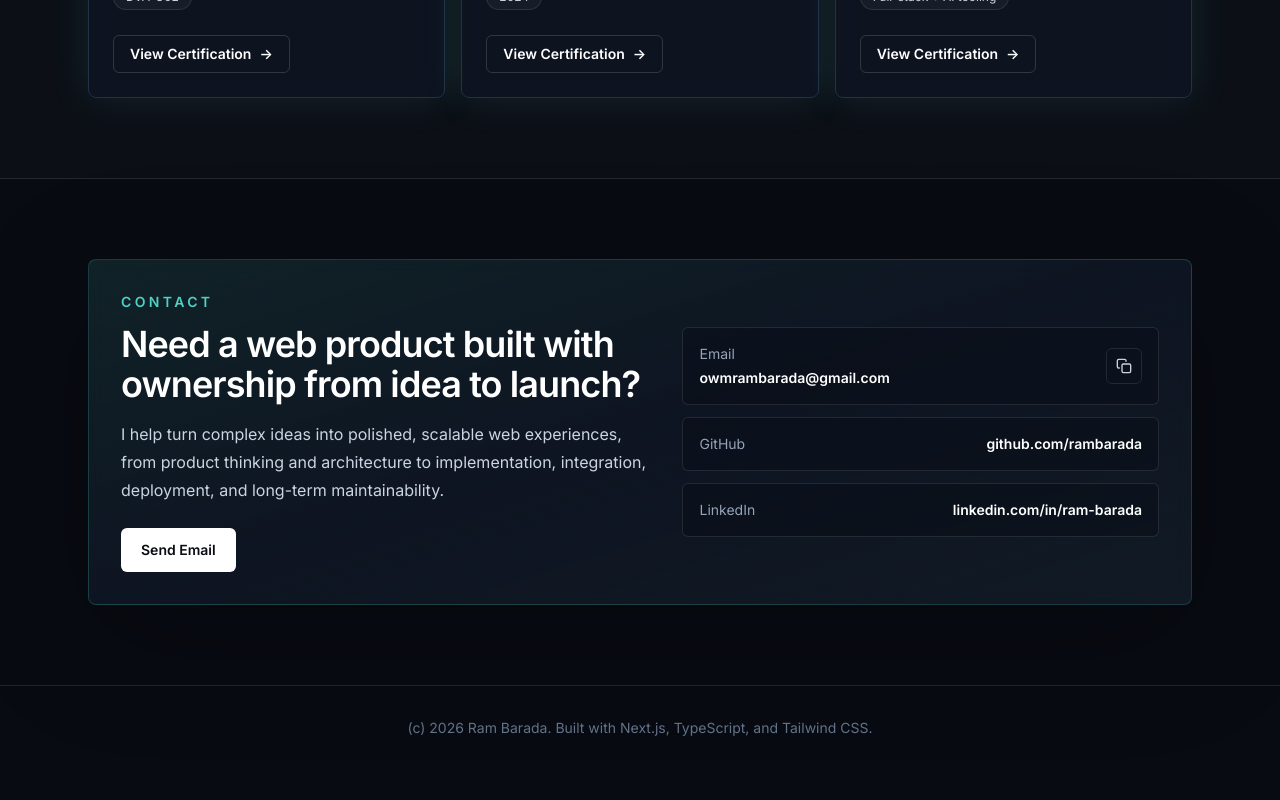
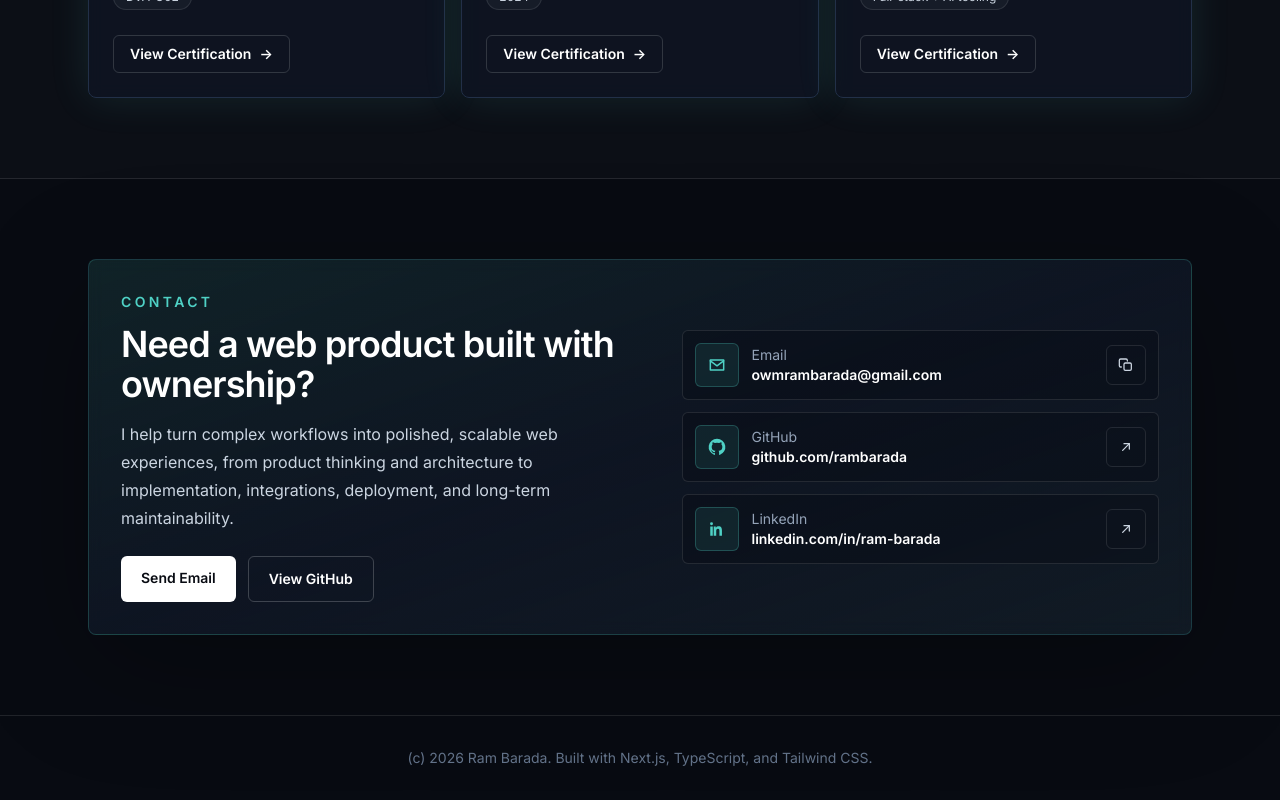
Before and after one commit to rambarada/portfolio-website, a Next.js app: page / in a window 1280 px wide. Shown: the part 6030-6830 px from the top of the page. Before the commit the page ends 6800 px from the top, so only its background shows below. Built offline with nearby package versions, Linux system fonts and the light colour scheme.

Commit message:
style: polish contact section with icons and stronger CTA

```diff
--- a/components/sections/Contact.tsx
+++ b/components/sections/Contact.tsx
@@ -7,8 +7,79 @@ const email = "owmrambarada@gmail.com";
 const mailHref =
   "mailto:owmrambarada@gmail.com?subject=Portfolio%20Inquiry&body=Hi%20Ram%2C%0A%0AI%20saw%20your%20portfolio%20and%20would%20like%20to%20connect.";
 
+function ContactIcon({ label }: { label: string }) {
+  if (label === "GitHub") {
+    return (
+      <svg aria-hidden="true" viewBox="0 0 24 24" className="h-5 w-5" fill="currentColor">
+        <path d="M12 2a10 10 0 0 0-3.16 19.49c.5.09.68-.22.68-.48v-1.7c-2.78.6-3.37-1.18-3.37-1.18a2.65 2.65 0 0 0-1.11-1.46c-.91-.62.07-.61.07-.61a2.1 2.1 0 0 1 1.53 1.03 2.13 2.13 0 0 0 2.91.83 2.13 2.13 0 0 1 .64-1.34c-2.22-.25-4.55-1.11-4.55-4.94a3.87 3.87 0 0 1 1.03-2.68 3.6 3.6 0 0 1 .1-2.64s.84-.27 2.75 1.02A9.45 9.45 0 0 1 12 7a9.45 9.45 0 0 1 2.5.34c1.91-1.29 2.75-1.02 2.75-1.02a3.6 3.6 0 0 1 .1 2.64 3.87 3.87 0 0 1 1.03 2.68c0 3.84-2.34 4.68-4.57 4.93a2.4 2.4 0 0 1 .68 1.86v2.58c0 .27.18.58.69.48A10 10 0 0 0 12 2Z" />
+      </svg>
+    );
+  }
+
+  if (label === "LinkedIn") {
+    return (
+      <svg aria-hidden="true" viewBox="0 0 24 24" className="h-5 w-5" fill="currentColor">
+        <path d="M6.94 8.98H3.92V20h3.02V8.98ZM5.43 4a1.76 1.76 0 1 0 0 3.52 1.76 1.76 0 0 0 0-3.52Zm5.52 4.98H8.06V20h3.02v-5.45c0-1.44.27-2.83 2.05-2.83 1.76 0 1.78 1.65 1.78 2.92V20h3.02v-6.05c0-2.97-.64-5.25-4.11-5.25a3.6 3.6 0 0 0-3.24 1.78h-.04l.01-1.5Z" />
+      </svg>
+    );
+  }
+
+  return (
+    <svg
+      aria-hidden="true"
+      viewBox="0 0 24 24"
+      className="h-5 w-5"
+      fill="none"
+      stroke="currentColor"
+      strokeWidth="1.8"
+      strokeLinecap="round"
+      strokeLinejoin="round"
+    >
+      <path d="M4 6h16v12H4z" />
+      <path d="m4 7 8 6 8-6" />
+    </svg>
+  );
+}
+
+function ExternalLinkIcon() {
+  return (
+    <svg
+      aria-hidden="true"
+      viewBox="0 0 24 24"
+      className="h-4 w-4"
+      fill="none"
+      stroke="currentColor"
+      strokeWidth="1.9"
+      strokeLinecap="round"
+      strokeLinejoin="round"
+    >
+      <path d="M7 17 17 7" />
+      <path d="M9 7h8v8" />
+    </svg>
+  );
+}
+
+function CopyIcon() {
+  return (
+    <svg
+      aria-hidden="true"
+      viewBox="0 0 24 24"
+      className="h-4 w-4"
+      fill="none"
+      stroke="currentColor"
+      strokeWidth="1.9"
+      strokeLinecap="round"
+      strokeLinejoin="round"
+    >
+      <rect x="9" y="9" width="11" height="11" rx="2" />
+      <path d="M5 15H4a2 2 0 0 1-2-2V5a2 2 0 0 1 2-2h8a2 2 0 0 1 2 2v1" />
+    </svg>
+  );
+}
+
 export function Contact() {
   const [copied, setCopied] = useState(false);
+  const githubHref = contactLinks.find((link) => link.label === "GitHub")?.href ?? "https://github.com/rambarada";
 
   const copyEmail = async () => {
     await navigator.clipboard.writeText(email);
@@ -25,11 +96,11 @@ export function Contact() {
               Contact
             </p>
             <h2 className="text-3xl font-semibold tracking-tight text-white sm:text-4xl">
-              Need a web product built with ownership from idea to launch?
+              Need a web product built with ownership?
             </h2>
             <p className="mt-4 max-w-2xl leading-7 text-slate-300">
-              I help turn complex ideas into polished, scalable web experiences,
-              from product thinking and architecture to implementation, integration,
+              I help turn complex workflows into polished, scalable web experiences,
+              from product thinking and architecture to implementation, integrations,
               deployment, and long-term maintainability.
             </p>
             <div className="mt-6 flex flex-wrap gap-3">
@@ -39,6 +110,14 @@ export function Contact() {
               >
                 Send Email
               </a>
+              <a
+                href={githubHref}
+                target="_blank"
+                rel="noreferrer"
+                className="rounded-md border border-white/20 px-5 py-3 text-sm font-semibold text-white transition duration-300 hover:-translate-y-0.5 hover:border-accent hover:text-accent"
+              >
+                View GitHub
+              </a>
             </div>
           </div>
           <div className="grid gap-3">
@@ -47,35 +126,24 @@ export function Contact() {
                 return (
                   <div
                     key={link.label}
-                    className="flex flex-col gap-3 rounded-md border border-white/10 bg-ink/35 px-4 py-4 transition duration-300 hover:-translate-y-0.5 hover:border-accent/70 sm:flex-row sm:items-center sm:justify-between"
+                    className="group flex items-center gap-3 rounded-md border border-white/10 bg-ink/35 p-3 transition duration-300 hover:-translate-y-0.5 hover:border-accent/70 hover:bg-ink/55 hover:shadow-[0_16px_45px_rgba(79,209,197,.08)]"
                   >
-                    <a href={mailHref} className="flex flex-col gap-1">
-                      <span className="text-sm text-slate-400">{link.label}</span>
-                      <span className="text-sm font-semibold text-white">{link.value}</span>
+                    <a href={mailHref} className="flex min-w-0 flex-1 items-center gap-3">
+                      <span className="flex h-11 w-11 shrink-0 items-center justify-center rounded-md border border-accent/25 bg-accent/10 text-accent transition group-hover:border-accent/50 group-hover:bg-accent/15">
+                        <ContactIcon label={link.label} />
+                      </span>
+                      <span className="min-w-0">
+                        <span className="block text-sm text-slate-400">{link.label}</span>
+                        <span className="block break-all text-sm font-semibold text-white">{link.value}</span>
+                      </span>
                     </a>
                     <button
                       type="button"
                       onClick={copyEmail}
-                      aria-label="Copy email address"
-                      className="inline-flex h-9 w-9 items-center justify-center rounded-md border border-white/10 text-slate-300 transition hover:border-accent hover:text-accent"
+                      aria-label={copied ? "Email address copied" : "Copy email address"}
+                      className="inline-flex h-10 min-w-10 shrink-0 items-center justify-center rounded-md border border-white/10 px-2 text-slate-300 transition hover:border-accent hover:text-accent"
                     >
-                      {copied ? (
-                        <span className="text-xs font-semibold">OK</span>
-                      ) : (
-                        <svg
-                          aria-hidden="true"
-                          viewBox="0 0 24 24"
-                          className="h-4 w-4"
-                          fill="none"
-                          stroke="currentColor"
-                          strokeWidth="2"
-                          strokeLinecap="round"
-                          strokeLinejoin="round"
-                        >
-                          <rect x="9" y="9" width="13" height="13" rx="2" />
-                          <path d="M5 15H4a2 2 0 0 1-2-2V4a2 2 0 0 1 2-2h9a2 2 0 0 1 2 2v1" />
-                        </svg>
-                      )}
+                      {copied ? <span className="text-xs font-semibold">Copied</span> : <CopyIcon />}
                     </button>
                   </div>
                 );
@@ -85,14 +153,27 @@ export function Contact() {
                 <a
                   key={link.label}
                   href={link.href}
-                  className="flex flex-col rounded-md border border-white/10 bg-ink/35 px-4 py-4 transition duration-300 hover:-translate-y-0.5 hover:border-accent/70 sm:flex-row sm:items-center sm:justify-between"
+                  target="_blank"
+                  rel="noreferrer"
+                  className="group flex items-center gap-3 rounded-md border border-white/10 bg-ink/35 p-3 transition duration-300 hover:-translate-y-0.5 hover:border-accent/70 hover:bg-ink/55 hover:shadow-[0_16px_45px_rgba(79,209,197,.08)]"
                 >
-                  <span className="text-sm text-slate-400">{link.label}</span>
-                  <span className="text-sm font-semibold text-white">{link.value}</span>
+                  <span className="flex h-11 w-11 shrink-0 items-center justify-center rounded-md border border-accent/25 bg-accent/10 text-accent transition group-hover:border-accent/50 group-hover:bg-accent/15">
+                    <ContactIcon label={link.label} />
+                  </span>
+                  <span className="min-w-0 flex-1">
+                    <span className="block text-sm text-slate-400">{link.label}</span>
+                    <span className="block break-all text-sm font-semibold text-white">{link.value}</span>
+                  </span>
+                  <span className="flex h-10 w-10 shrink-0 items-center justify-center rounded-md border border-white/10 text-slate-300 transition group-hover:border-accent group-hover:text-accent">
+                    <ExternalLinkIcon />
+                  </span>
                 </a>
               );
             })}
           </div>
+          <span className="sr-only" aria-live="polite">
+            {copied ? "Email address copied to clipboard" : ""}
+          </span>
         </div>
       </div>
     </section>
```
